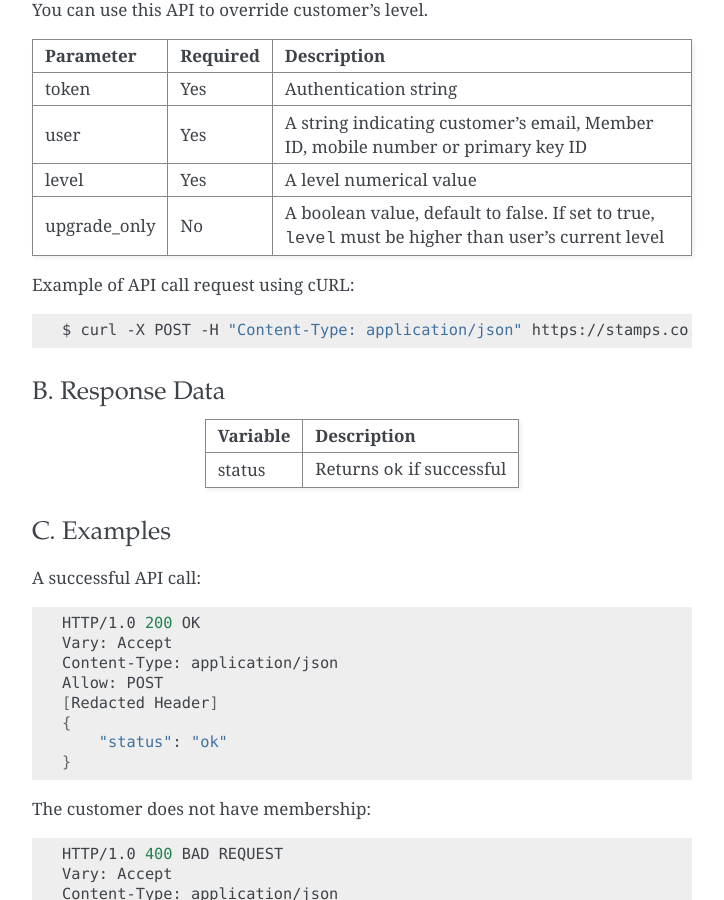
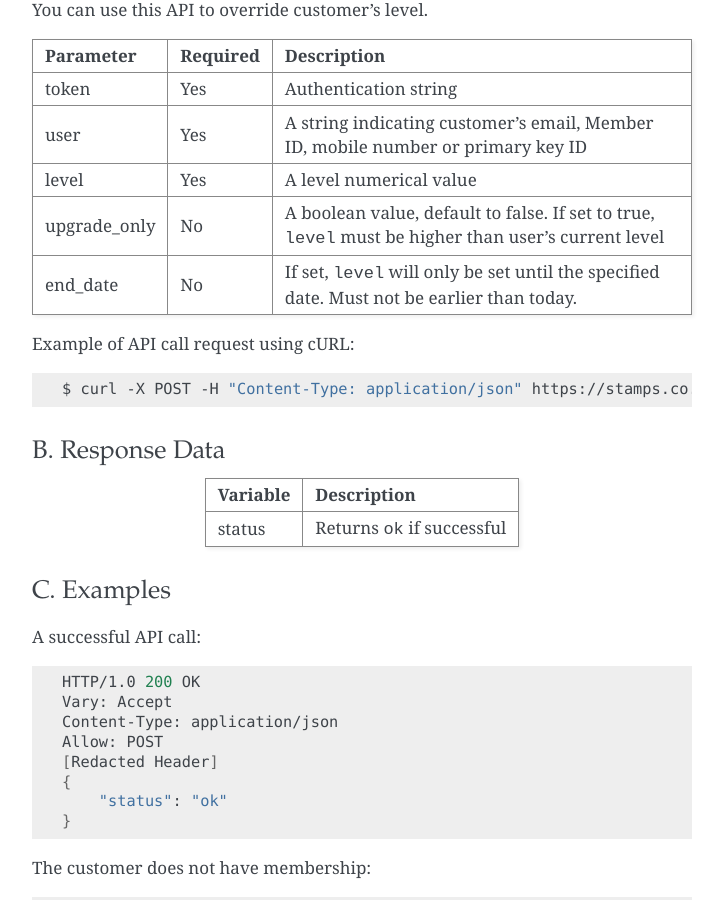
Before and after one commit to ui/stamps-api-docs, a Sphinx documentation site: the page built from source/customer_api.rst, in a window 1280 px wide and 900 px high, scrolled down 22090 px. Shown: the whole window, without its empty margins (388-1112 px from the left). Built offline with Sphinx 7.4.7, drawn with Linux system fonts in a browser that asks for light colours.

Commit message:
Update Set Level API: end_date field (#175)

```diff
--- a/source/customer_api.rst
+++ b/source/customer_api.rst
@@ -1140,13 +1140,14 @@ token         Yes         Authentication string
 user          Yes         A string indicating customer's email, Member ID, mobile number or primary key ID
 level         Yes         A level numerical value
 upgrade_only  No          A boolean value, default to false. If set to true, ``level`` must be higher than user's current level
+end_date      No          If set, ``level`` will only be set until the specified date. Must not be earlier than today.
 ============= =========== =========================
 
 Example of API call request using cURL:
 
 .. code-block :: bash
 
-    $ curl -X POST -H "Content-Type: application/json" https://stamps.co.id/api/v2/memberships/set-level -i -d '{ "token": "secret", "user": 123, "level": 200}'
+    $ curl -X POST -H "Content-Type: application/json" https://stamps.co.id/api/v2/memberships/set-level -i -d '{ "token": "secret", "user": 123, "level": 200, "end_date": "2023-12-31"}'
 
 
 B. Response Data
```
